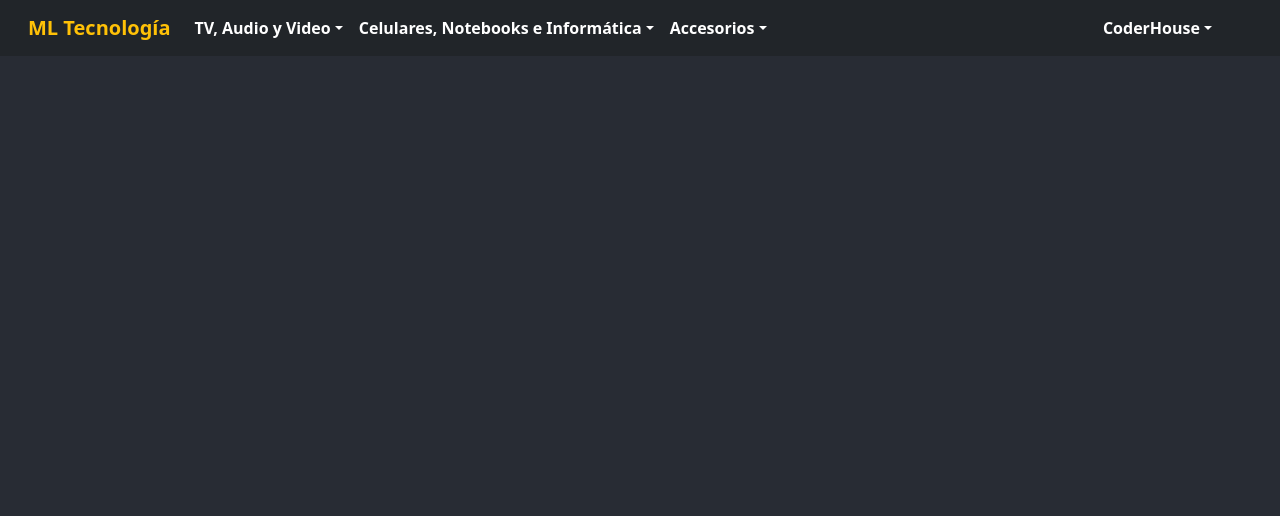
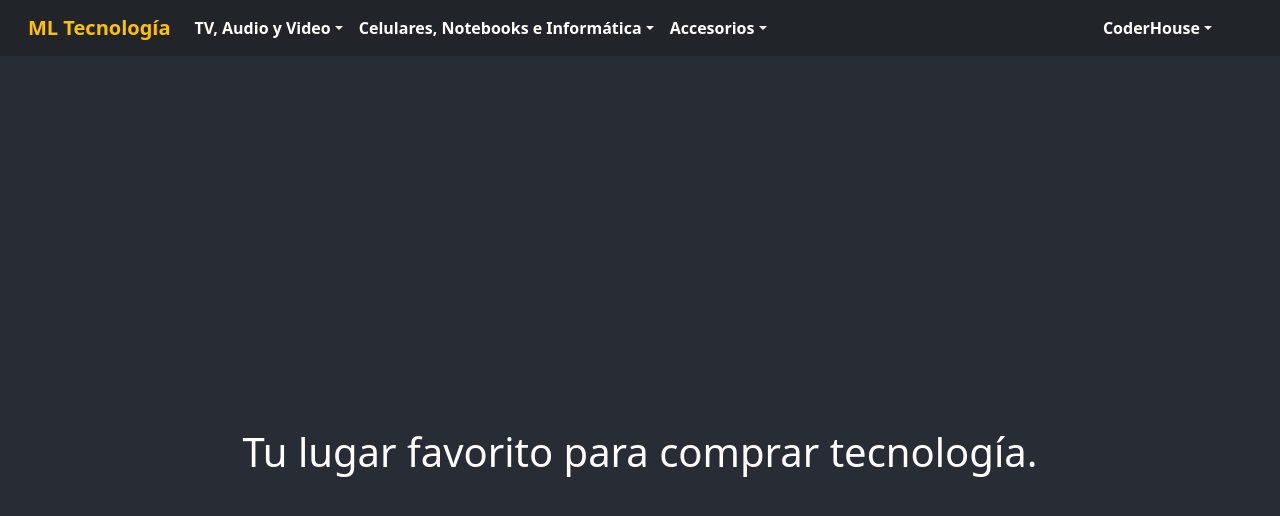
Before and after one commit to Macalui00/ml-tecnologia, a React (Create React App) app: page / in a window 1280 px wide. Shown: the top 516 px of the page. Built offline with nearby package versions, Linux system fonts and the light colour scheme.

Commit message:
Update NavBar

```diff
--- a/src/App.js
+++ b/src/App.js
@@ -1,14 +1,17 @@
 import './App.css';
-import Menu from './components/Menu.js';
+import NavBar from './components/NavBar.js';
 import 'bootstrap/dist/css/bootstrap.min.css';
 
 function App() {
   return (
     <div className="App">
-      <Menu/>
+      <NavBar/>
       <header className="App-header">
+        <h1>Tu lugar favorito para comprar tecnología.</h1>
+      </header>
+      <footer>
 
-      </header>
+      </footer>
     </div>
   );
 }
--- a/src/components/Menu.js
+++ b/src/components/NavBar.js
@@ -1,7 +1,7 @@
 import {Navbar, Container, Nav, NavDropdown, InputGroup, FormControl, Button} from 'react-bootstrap';
-import './Menu.css';
+import './NavBar.css';
 
-const Menu = () => {
+const NavBar = () => {
     return  <Navbar bg="dark" variant="dark" expand="lg">
                 <Container>
                     <Navbar.Brand className="ms-3 fw-bold text-warning" href="#home">ML Tecnología</Navbar.Brand>
@@ -43,4 +43,4 @@ const Menu = () => {
             </Navbar>
 }
 
-export default Menu
+export default NavBar
```
Also changed, not shown: src/components/NavBar.css (renamed from src/components/Menu.css).
